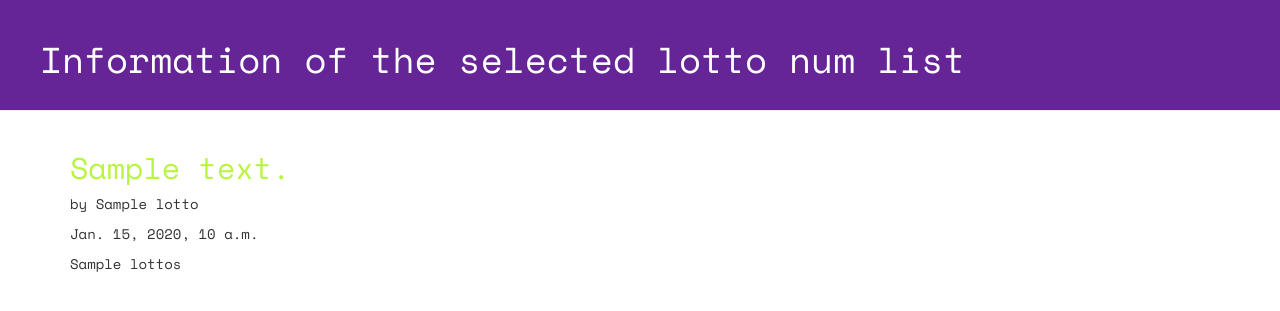
After one commit to jeong-1-di-3/hyna_auto-lotto-picker, a Django app: template lotto/templates/lotto/detail.html in a window 1280 px wide. The commit adds this page. Shown: the top 311 px of the page. Run offline with Django 3.2, Linux system fonts and the light colour scheme; the template is opened without the code that fills it: most values are stand-ins (such as "Sample title", 1, 10 or a date in 2020); some libraries are stand-ins or nearby versions.

Commit message:
Feat: Add detail page

```diff
--- /dev/null
+++ b/lotto/templates/lotto/detail.html
@@ -0,0 +1,23 @@
+<!DOCTYPE html>
+{% load static %}
+<html lang="ko">
+    <head>
+        <title>My Little Lotto</title>
+        <meta name="viewport" content="width=device-width, initial-scale=1">
+        <link rel="stylesheet" href="//maxcdn.bootstrapcdn.com/bootstrap/3.2.0/css/bootstrap.min.css">
+        <link rel="stylesheet" href="//maxcdn.bootstrapcdn.com/bootstrap/3.2.0/css/bootstrap-theme.min.css">
+        <link href="//fonts.googleapis.com/css?family=Space+Mono" rel="stylesheet">
+        <link rel="stylesheet" href="{% static 'css/lotto.css'%}">
+    </head>
+    <body>
+        <div class="page-header">
+            <h1>Information of the selected lotto num list</h1>
+        </div>
+        <div class="container lotto">
+            <h2>{{ lotto.text }}</h2>
+            <p> by {{ lotto.name }}</p>
+            <p> {{ lotto.update_date }}</p>
+            <p> {{ lotto.lottos | linebreaksbr }}</p>
+        </div>
+    </body>
+</html>
--- a/lotto/views.py
+++ b/lotto/views.py
@@ -11,7 +11,6 @@ def hello(request) :
     return HttpResponse('<h1 style="color:red;">Hello world!</h1>')
 
 def post(request) :
-
     if request.method == 'POST' :
         form = PostForm(request.POST)
         if form.is_valid() :
@@ -23,3 +22,7 @@ def post(request) :
     else :
         form = PostForm()
         return render(request, "lotto/form.html", {"form":form})
+
+def detail(request, lottokey) :
+    lotto = GuessNumbers.objects.get(pk = lottokey)
+    return render(request, "lotto/detail.html", {"lotto": lotto})
--- a/proj_1/urls.py
+++ b/proj_1/urls.py
@@ -23,4 +23,5 @@ urlpatterns = [
     path('hello', views.hello, name='hello_main'),
     path('lotto', views.index, name='index'),
     path('lotto/new', views.post, name="new_lotto"),
+    path('lotto/<int:lottokey>/detail', views.detail, name='detail'),
 ]
```
Also changed, not shown: lotto/templates/lotto/default.html (+6 -3 lines).
